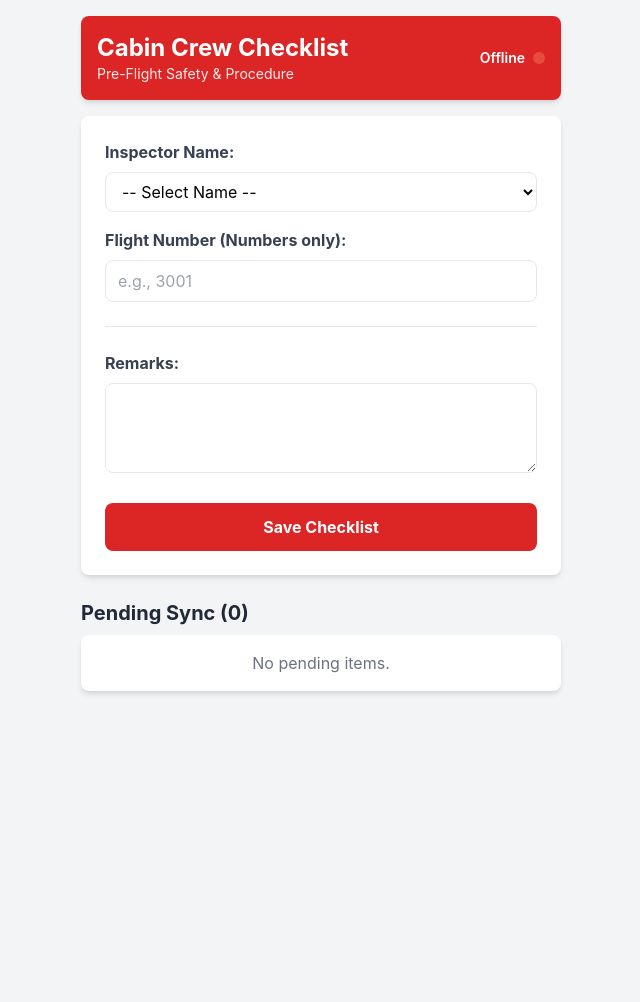
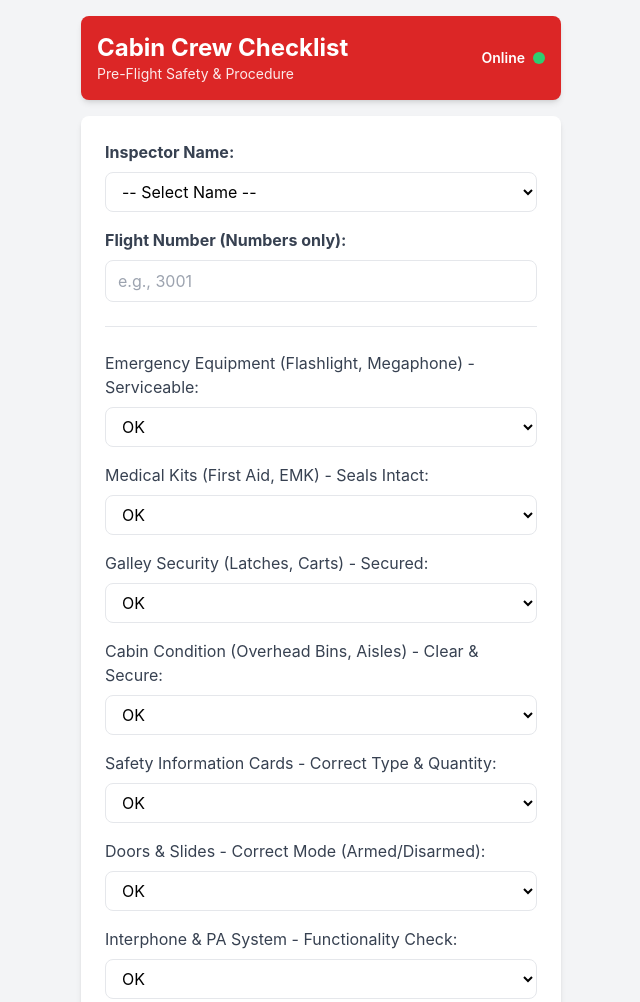
Before and after one commit to Charewub/CCCL, a plain HTML site: page index.html in a window 1280 px wide. Shown: the top 1002 px of the page, without its empty margins (319-959 px from the left). Before the commit the page ends 800 px from the top, so only its background shows below. Drawn offline with nearby package versions, Linux system fonts and the light colour scheme; some packages are replaced by stand-ins of ours; a script that the page names is missing.

Commit message:
Update index.html

```diff
--- a/index.html
+++ b/index.html
@@ -72,24 +72,22 @@
     </div>
 
     <script>
-        // *** CONFIGURATION ***
-        // You will get these values from the Google Form setup instructions.
-        const GOOGLE_FORM_ACTION_URL = "PASTE_YOUR_GOOGLE_FORM_ACTION_URL_HERE";
+        // *** CONFIGURATION FROM YOUR GOOGLE FORM ***
+        const GOOGLE_FORM_ACTION_URL = "https://docs.google.com/forms/d/e/1FAIpQLSfryHEWS12ZITGVzK1k_xqf6DEtLkz2YAp4_rl7XjMYnEHdeA/formResponse";
         const INPUT_MAPPING = {
-            // This is an example, you will replace the 'entry.xxxx' with your actual IDs
-            inspectorName: "entry.123456789",
-            flightNumber: "entry.234567890",
-            emergency_equipment: "entry.345678901",
-            medical_kits: "entry.456789012",
-            galley_security: "entry.567890123",
-            cabin_condition: "entry.678901234",
-            safety_cards: "entry.789012345",
-            doors_slides: "entry.890123456",
-            interphone_pa: "entry.901234567",
-            lavatory_checks: "entry.012345678",
-            crew_briefing: "entry.112233445",
-            cabin_lighting: "entry.223344556",
-            remarks: "entry.334455667"
+            "inspectorName": "entry.459033323",
+            "flightNumber": "entry.1416235421",
+            "emergency_equipment": "entry.1179754241",
+            "medical_kits": "entry.1760449290",
+            "galley_security": "entry.142801117",
+            "cabin_condition": "entry.1248244072",
+            "safety_cards": "entry.778054275",
+            "doors_slides": "entry.1447015447",
+            "interphone_pa": "entry.931891350",
+            "lavatory_checks": "entry.1947480487",
+            "crew_briefing": "entry.1304852098",
+            "cabin_lighting": "entry.613148466",
+            "remarks": "entry.440026726"
         };
 
         const CHECKLIST_DEFINITIONS = [
@@ -105,7 +103,7 @@
             { id: 'cabin_lighting', label: 'Cabin Lighting System - Set for Phase of Flight' }
         ];
 
-        // The rest of the script is mostly the same...
+        // The rest of the script is the same...
         const form = document.getElementById('checklist-form');
         const statusText = document.getElementById('status-text');
         const statusDot = document.getElementById('status-dot');
@@ -113,13 +111,47 @@
         const pendingList = document.getElementById('pending-list');
         const checklistItemsContainer = document.getElementById('checklist-items');
 
-        function showToast(message, icon = 'success') { /* ... same as before ... */ }
-        function generateChecklistItems() { /* ... same as before ... */ }
-        function updateOnlineStatus() { /* ... same as before ... */ }
-        function saveDataLocally(data) { /* ... same as before ... */ }
-        function updatePendingUI() { /* ... same as before ... */ }
+        function showToast(message, icon = 'success') {
+            const Toast = Swal.mixin({ toast: true, position: 'top-end', showConfirmButton: false, timer: 3000, timerProgressBar: true, });
+            Toast.fire({ icon: icon, title: message });
+        }
 
-        // *** THIS FUNCTION IS UPDATED ***
+        function generateChecklistItems() {
+            checklistItemsContainer.innerHTML = CHECKLIST_DEFINITIONS.map(item => `
+                <div class="mb-4">
+                    <label for="${item.id}" class="block text-gray-700 mb-2">${item.label}:</label>
+                    <select id="${item.id}" name="${item.id}" class="w-full px-3 py-2 border rounded-lg bg-white" required>
+                        <option value="OK">OK</option>
+                        <option value="Action Required">Action Required</option>
+                        <option value="N/A">N/A</option>
+                    </select>
+                </div>
+            `).join('');
+        }
+
+        function updateOnlineStatus() {
+            const isOnline = navigator.onLine;
+            statusText.textContent = isOnline ? 'Online' : 'Offline';
+            statusDot.className = `status-dot ${isOnline ? 'online' : 'offline'}`;
+            if (isOnline) syncData();
+        }
+
+        function saveDataLocally(data) {
+            const submissions = JSON.parse(localStorage.getItem('pendingSubmissions') || '[]');
+            submissions.push(data);
+            localStorage.setItem('pendingSubmissions', JSON.stringify(submissions));
+            updatePendingUI();
+            Swal.fire({ title: 'Checklist Saved!', text: 'Data saved locally. Will sync when online.', icon: 'success', confirmButtonColor: '#DC2626', confirmButtonText: 'OK' });
+        }
+
+        function updatePendingUI() {
+            const submissions = JSON.parse(localStorage.getItem('pendingSubmissions') || '[]');
+            pendingCount.textContent = submissions.length;
+            pendingList.innerHTML = submissions.length === 0 ? '<p class="text-gray-500 text-center">No pending items.</p>' : submissions.map((sub, index) =>
+                `<div class="p-2 border-b text-sm"><strong>#${index + 1}:</strong> ${sub.inspectorName} - FD${sub.flightNumber} <span class="text-xs text-gray-500 block">${new Date(sub.timestamp).toLocaleString()}</span></div>`
+            ).join('');
+        }
+
         async function syncData() {
             if (!navigator.onLine) return;
             let submissions = JSON.parse(localStorage.getItem('pendingSubmissions') || '[]');
@@ -130,7 +162,6 @@
 
             for (const submission of submissions) {
                 const formData = new FormData();
-                // Map the data from our app to the Google Form entry IDs
                 formData.append(INPUT_MAPPING.inspectorName, submission.inspectorName);
                 formData.append(INPUT_MAPPING.flightNumber, submission.flightNumber);
                 formData.append(INPUT_MAPPING.remarks, submission.remarks);
@@ -142,7 +173,7 @@
                     await fetch(GOOGLE_FORM_ACTION_URL, {
                         method: 'POST',
                         body: formData,
-                        mode: 'no-cors' // We don't need to read the response from Google Forms
+                        mode: 'no-cors'
                     });
                     successfullySynced.push(submission);
                 } catch (error) {
@@ -164,9 +195,10 @@
             e.preventDefault();
             const formData = new FormData(form);
             const data = { timestamp: new Date().toISOString() };
-            for(let [key, value] of formData.entries()) {
-                data[key.replace('-','_')] = value;
-            }
+            // Manually map form fields because formData.entries() doesn't work well with select
+            data['inspectorName'] = formData.get('inspector-name');
+            data['flightNumber'] = formData.get('flight-number');
+            data['remarks'] = formData.get('remarks');
             CHECKLIST_DEFINITIONS.forEach(item => {
                  data[item.id] = formData.get(item.id);
             });
@@ -174,7 +206,19 @@
             form.reset();
         });
 
-        document.addEventListener('DOMContentLoaded', () => { /* ... same as before ... */ });
+        document.addEventListener('DOMContentLoaded', () => {
+            generateChecklistItems();
+            updateOnlineStatus();
+            updatePendingUI();
+
+            if ('serviceWorker' in navigator) {
+                navigator.serviceWorker.register('sw.js')
+                    .then(reg => console.log('Service Worker registered successfully', reg))
+                    .catch(err => console.error('Service worker registration failed:', err));
+            }
+            window.addEventListener('online', updateOnlineStatus);
+            window.addEventListener('offline', updateOnlineStatus);
+         });
     </script>
 </body>
 </html>
```
